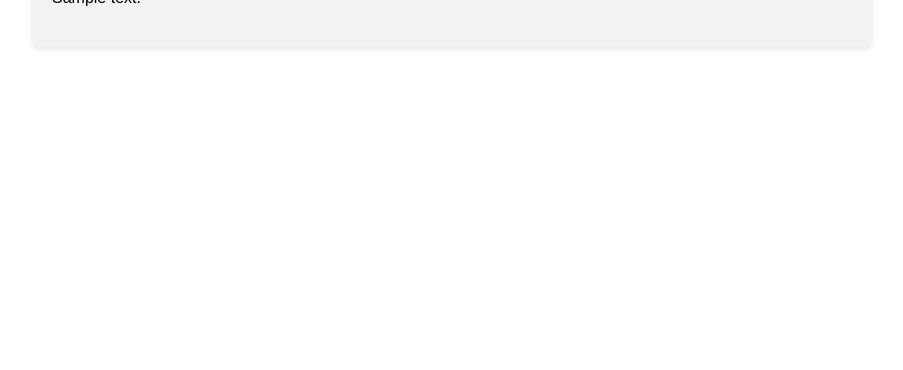
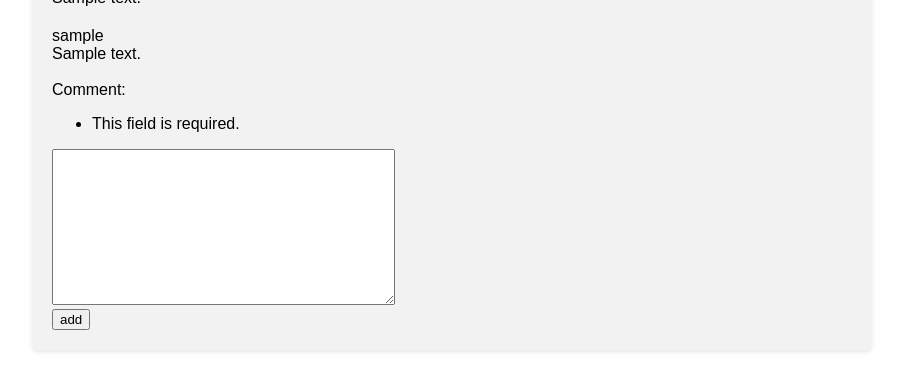
Before and after one commit to RomanenkoDmitriy/diplom_teach_me_skills, a Django app: page /completed_work/detail/1/ in a window 1280 px wide. Shown: the part 454-824 px from the top of the page, without its empty margins (188-1091 px from the left). Before the commit the page ends 503 px from the top, so only its background shows below. Run offline with Django 5.2, Linux system fonts and the light colour scheme; tables that the repository leaves empty hold one stand-in row (values such as "Sample post"); grey boxes marked "Sample" are stand-in pictures.

Commit message:
feat: add comments

```diff
--- a/blueprint/views.py
+++ b/blueprint/views.py
@@ -1,11 +1,6 @@
-# from django.shortcuts import render
 from django.http import FileResponse
-import os
-from config.settings import MEDIA_ROOT
-
 
 from blueprint.models import Blueprint
-# from completed_work.models import CompletedWork
 
 
 def pdf_upload(request, pk):
--- a/completed_work/forms.py
+++ b/completed_work/forms.py
@@ -1,9 +1,10 @@
-from django.forms import ModelForm
+from django import forms
 
-from completed_work.models import CompletedWork
+from completed_work.models import CommentsWork
 
 
-class CompletedWorkForm(ModelForm):
+class CommentsWorkForm(forms.ModelForm):
+
     class Meta:
-        model = CompletedWork
-        fields = ['title', 'description', 'overall_plan']
+        model = CommentsWork
+        fields = ('comment',)
--- a/completed_work/models.py
+++ b/completed_work/models.py
@@ -36,5 +36,8 @@ class FotoWork(AddDateTimeMixin):
 
 class CommentsWork(AddDateTimeMixin):
     user = models.ForeignKey(get_user_model(), on_delete=models.SET_NULL, null=True, blank=True)
-    comment = models.TextField()
-    completed_work = models.ForeignKey('CompletedWork', on_delete=models.CASCADE)
+    comment = models.TextField(max_length=500)
+    completed_work = models.ForeignKey('CompletedWork', on_delete=models.CASCADE, related_name='comments')
+
+    def __str__(self):
+        return self.comment
--- a/completed_work/views.py
+++ b/completed_work/views.py
@@ -1,7 +1,10 @@
-from django.shortcuts import render
+from django.shortcuts import render, redirect
 from rest_framework.viewsets import ReadOnlyModelViewSet
 
-from completed_work.models import CompletedWork
+from completed_work.forms import CommentsWorkForm
+# from django.views.generic import
+
+from completed_work.models import CompletedWork, CommentsWork
 from completed_work.serializers import CompletedWorkSerializer
 
 
@@ -22,12 +25,25 @@ def complete_work(request):
 def completed_work_detail(request, pk):
     completed_work = CompletedWork.objects.prefetch_related('fotowork_set').get(pk=pk)
     foto = completed_work.fotowork_set.all()
+    comments = completed_work.comments.all()
+    form = CommentsWorkForm(request.POST)
 
     response = {
         'completed_work': completed_work,
         'description': completed_work.description,
         'overall_plan': completed_work.overall_plan,
-        'all_foto': list(foto)
+        'all_foto': list(foto),
+        'all_comments': list(comments),
+        'form_comment': form
     }
+    if request.method == 'POST':
 
-    return render(request, 'detail_work.html', {'response': response})
+        if form.is_valid():
+            data = form.cleaned_data
+            comment = CommentsWork(user=request.user, comment=data['comment'], completed_work=completed_work)
+            comment.save()
+            return redirect('detail', pk=pk)
+
+    else:
+
+        return render(request, 'detail_work.html', response)
--- a/custom_user/views.py
+++ b/custom_user/views.py
@@ -33,14 +33,14 @@ def authenticate_user(request):
                 return redirect('complete_work')
             else:
                 messages.info(request, 'Invalid password')
-                return render(request, 'authenticat.html', {"form": form})
+                return render(request, 'authenticat.html', {'form': form})
         else:
             messages.info(request, 'Invalid username')
-            return render(request, 'authenticat.html', {"form": form})
+            return render(request, 'authenticat.html', {'form': form})
 
     else:
         form = CustomUserAuthenticationForm()
-        return render(request, 'authenticat.html', {"form": form})
+        return render(request, 'authenticat.html', {'form': form})
 
 
 @login_required(login_url='authenticate')
--- a/templates/detail_work.html
+++ b/templates/detail_work.html
@@ -72,14 +72,14 @@
 
     <div class="container">
         <div>
-            <div class="title">{{ response.completed_work.title }}</div>
+            <div class="title">{{ completed_work.title }}</div>
 
             <div class="image-container">
                 <div class="image">
-                    <img src="{{ response.overall_plan.url }}" alt="No IMG">
+                    <img src="{{ overall_plan.url }}" alt="No IMG">
                 </div>
 
-                {% for foto in response.all_foto %}
+                {% for foto in all_foto %}
                     <div class="image">
                         <img src="{{ foto.file.url }}" alt="No IMG">
 
@@ -87,14 +87,30 @@
                 {% endfor %}
             </div>
 
-            <div class="description">{{ response.description }}</div>
+            <div class="description">{{ description }}</div>
             <div>
                 {% if request.user.is_staff %}
 
-                <a href="{% url 'pdf' response.completed_work.id %}"><button>PDF</button></a>
-                <a href="{% url 'file' response.completed_work.id %}"><button>FILE</button></a>
+                <a href="{% url 'pdf' completed_work.id %}"><button>PDF</button></a>
+                <a href="{% url 'file' completed_work.id %}"><button>FILE</button></a>
 
                 {% endif %}
+            <div>
+                {% for comment in all_comments %}
+                    {{ comment.user.username }}<br>
+                    {{ comment.comment }}
+                    <br>
+                    <br>
+                {% endfor %}
+
+                <form method="post" action="{% url 'detail' completed_work.id %}">
+                    {% csrf_token %}
+                    {{ form_comment }}
+                     <input type="submit" value="add">
+                </form>
+
+            </div>
+
             </div>
         </div>
     </div>
```
Also changed, not shown: completed_work/migrations/0002_alter_commentswork_comment_and_more.py (added).
